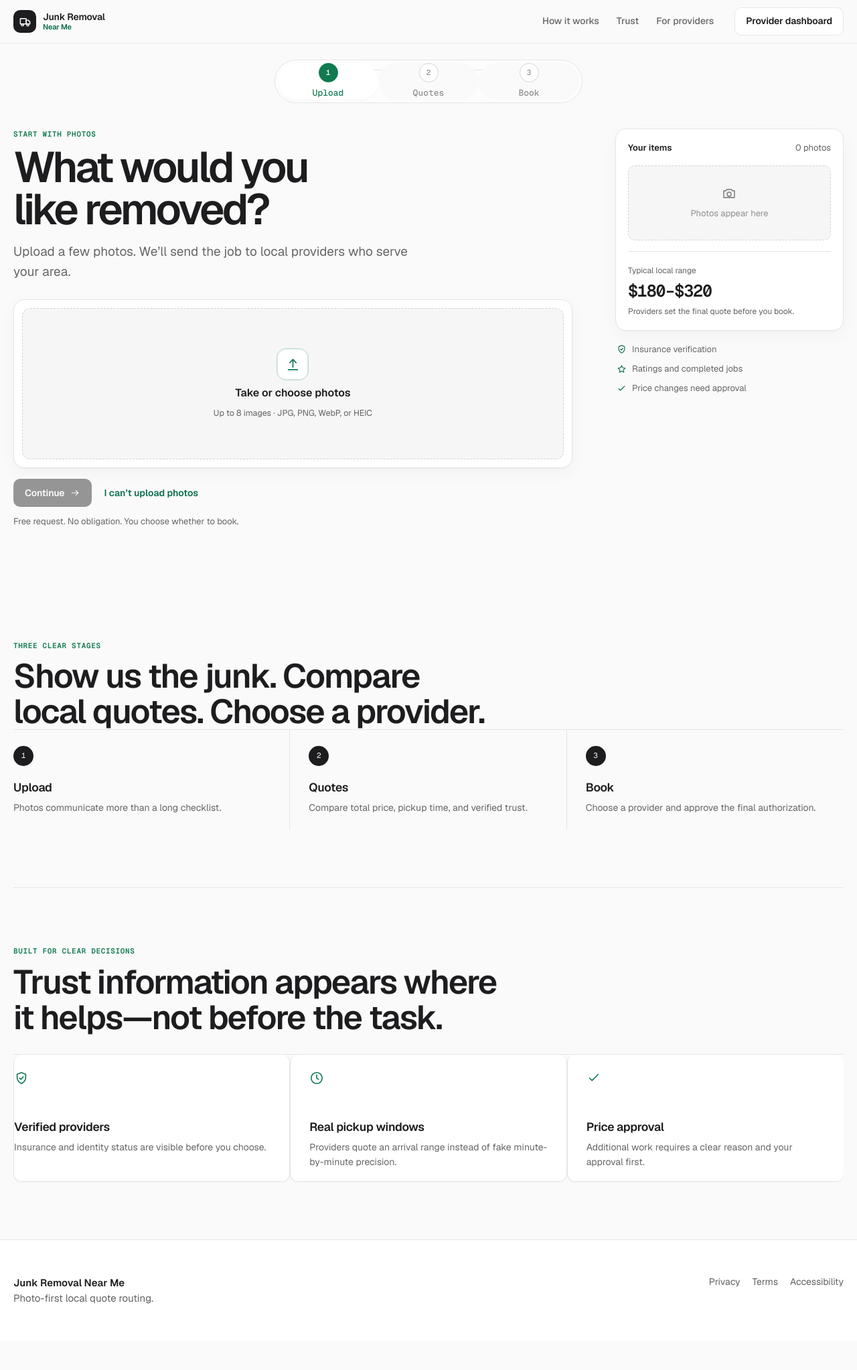
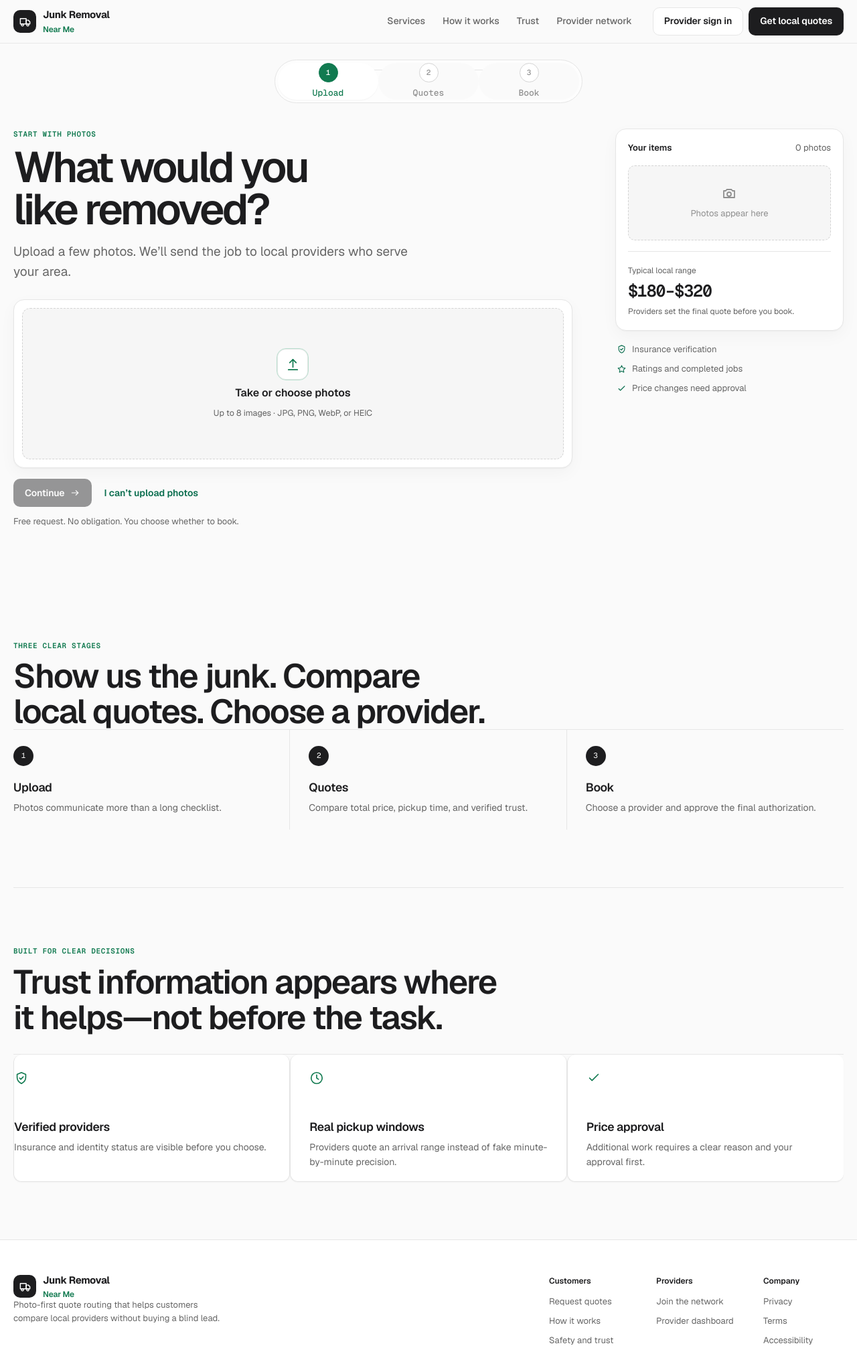
Before and after one commit to skinyanjui/junk-removal-booking, a Next.js app: page / in a window 1280 px wide. Shown: the top 2046 px of the page at 67% size. Before the commit the page ends 2002 px from the top, so only its background shows below. Built offline with nearby package versions, Linux system fonts and the light colour scheme.

Commit message:
Refine shared navigation and footer

```diff
--- a/components/site-shell.tsx
+++ b/components/site-shell.tsx
@@ -8,16 +8,20 @@ export function SiteHeader() {
       <div className="shell nav-row">
         <Link className="brand" href="/" aria-label="Junk Removal Near Me home">
           <span className="brand-mark" aria-hidden="true"><TruckIcon /></span>
-          <span><b>Junk Removal</b><small>Near Me</small></span>
+          <span className="brand-copy"><b>Junk Removal</b><small>Near Me</small></span>
         </Link>
+
         <nav aria-label="Primary navigation" className="nav-links">
+          <Link href="/#services">Services</Link>
           <Link href="/#how">How it works</Link>
           <Link href="/#trust">Trust</Link>
-          <Link href="/provider">For providers</Link>
+          <Link href="/provider">Provider network</Link>
         </nav>
-        <Link className="button button-secondary nav-cta" href="/provider/dashboard">
-          <span className="nav-cta-long">Provider dashboard</span><span className="nav-cta-short">Providers</span>
-        </Link>
+
+        <div className="nav-actions">
+          <Link className="button button-secondary nav-provider-link" href="/provider/dashboard">Provider sign in</Link>
+          <Link className="button button-primary" href="/#booking">Get local quotes</Link>
+        </div>
       </div>
     </header>
   );
@@ -27,8 +31,18 @@ export function SiteFooter() {
   return (
     <footer className="site-footer">
       <div className="shell footer-grid">
-        <div><b>Junk Removal Near Me</b><p>Photo-first local quote routing.</p></div>
-        <div className="footer-links"><Link href="/privacy">Privacy</Link><Link href="/terms">Terms</Link><Link href="/accessibility">Accessibility</Link></div>
+        <div className="footer-brand">
+          <Link className="brand" href="/">
+            <span className="brand-mark" aria-hidden="true"><TruckIcon /></span>
+            <span className="brand-copy"><b>Junk Removal</b><small>Near Me</small></span>
+          </Link>
+          <p>Photo-first quote routing that helps customers compare local providers without buying a blind lead.</p>
+        </div>
+        <nav className="footer-nav" aria-label="Footer navigation">
+          <div className="footer-column"><b>Customers</b><Link href="/#booking">Request quotes</Link><Link href="/#how">How it works</Link><Link href="/#trust">Safety and trust</Link></div>
+          <div className="footer-column"><b>Providers</b><Link href="/provider">Join the network</Link><Link href="/provider/dashboard">Provider dashboard</Link></div>
+          <div className="footer-column"><b>Company</b><Link href="/privacy">Privacy</Link><Link href="/terms">Terms</Link><Link href="/accessibility">Accessibility</Link></div>
+        </nav>
       </div>
     </footer>
   );
```
